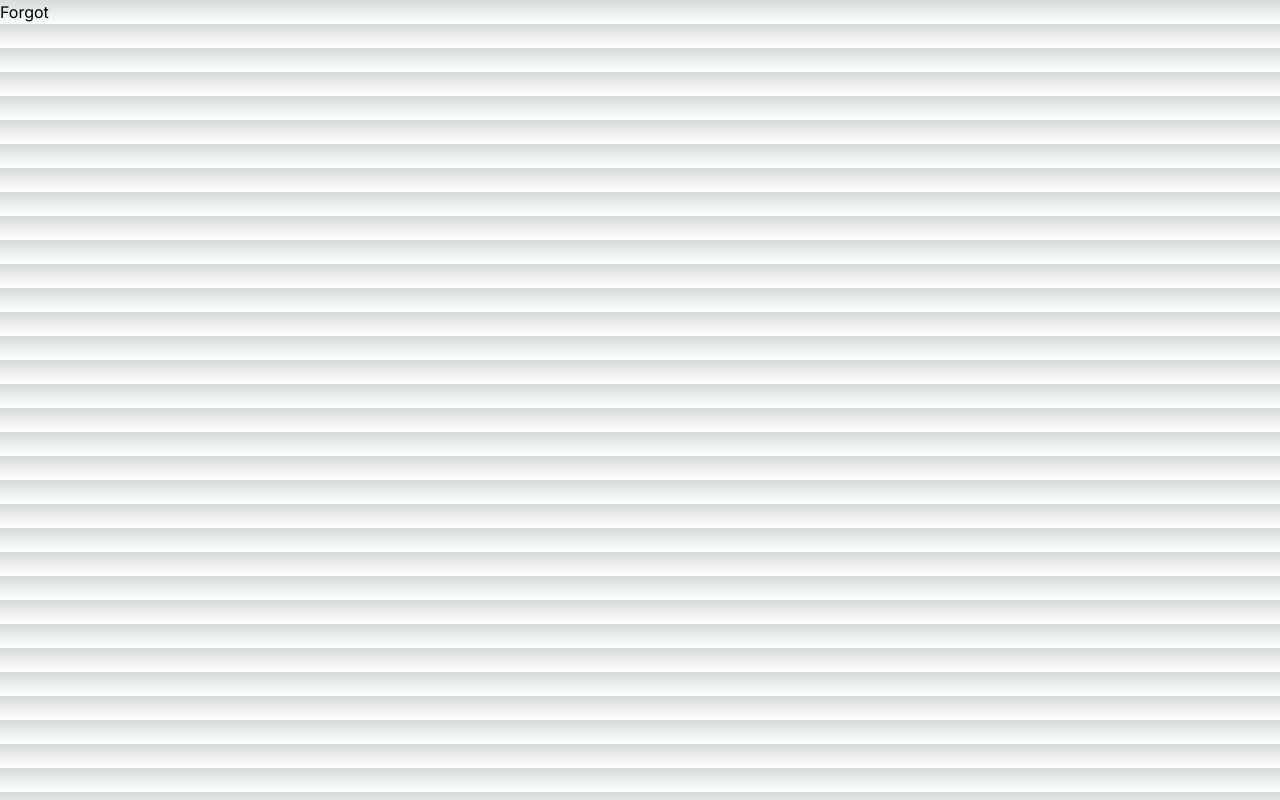
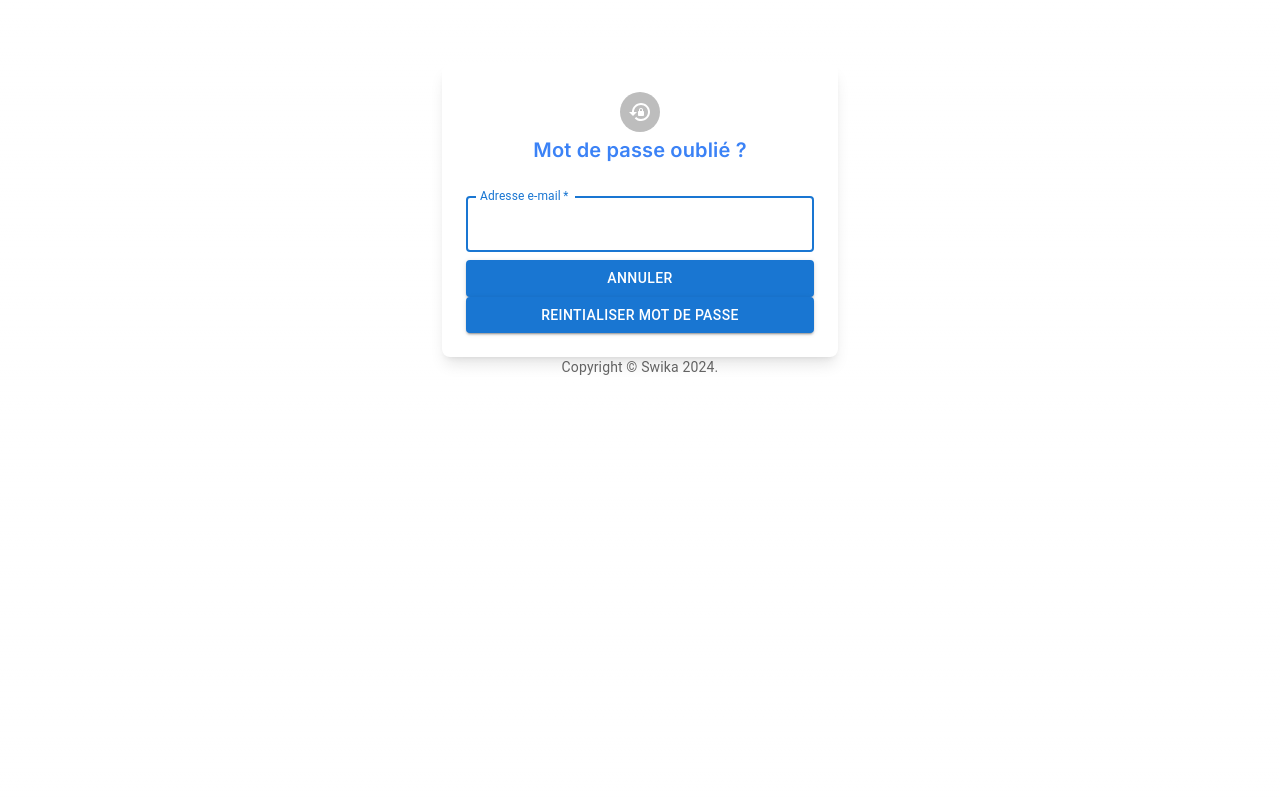
Before and after one commit to Marouane124/Swika-app, a Next.js app: page /Forgot in a window 1280 px wide. Built offline with nearby package versions, Linux system fonts and the light colour scheme.

Commit message:
Ajout de la premiere version de reset password

```diff
--- a/app/Forgot/page.tsx
+++ b/app/Forgot/page.tsx
@@ -1,5 +1,68 @@
-export default function Home() {
+"use client";
+
+import * as React from 'react';
+import Avatar from '@mui/material/Avatar';
+import Button from '@mui/material/Button';
+import CssBaseline from '@mui/material/CssBaseline';
+import TextField from '@mui/material/TextField';
+import Box from '@mui/material/Box';
+import LockResetIcon from '@mui/icons-material/LockReset';
+import Container from '@mui/material/Container';
+import Copyright from '@/components/Copyright';
+
+export default function Forgot() {
+    const handleSubmit = (event: React.FormEvent<HTMLFormElement>) => {
+      event.preventDefault();
+      const data = new FormData(event.currentTarget);
+      console.log({
+        email: data.get('email'),
+      });
+    };
+
     return (
-        <h1>Forgot</h1>
+        <Container component="main" maxWidth="xs" className="pt-16 mx-auto">
+      <CssBaseline />
+      <Box
+        className="flex flex-col items-center bg-white p-6 rounded-lg shadow-lg"
+      >
+        <Avatar className="bg-blue-500 m-1">
+          <LockResetIcon />
+        </Avatar>
+        <h1 className="text-blue-500 text-xl font-semibold">
+            Mot de passe oublié ?
+        </h1>
+        <Box component="form" onSubmit={handleSubmit} noValidate className="mt-4 w-full">
+          <TextField
+            margin="normal"
+            required
+            fullWidth
+            id="email"
+            label="Adresse e-mail"
+            name="email"
+            autoComplete="email"
+            autoFocus
+          />
+
+          <Button
+            type="reset"
+            fullWidth
+            variant="contained"
+            className="bg-blue-500 hover:bg-blue-600 text-white mt-4"
+          >
+            Annuler
+          </Button>
+
+          <Button
+            type="submit"
+            fullWidth
+            variant="contained"
+            className="bg-blue-500 hover:bg-blue-600 text-white mt-4"
+          >
+            Reintialiser mot de passe
+          </Button>
+        </Box>
+      </Box>
+      <Copyright className="mt-8 mb-4" />
+    </Container>
     );
 }
--- /dev/null
+++ b/app/ResetPassword/page.tsx
@@ -0,0 +1,9 @@
+import SignIn from "./SignIn";
+
+export default function Home() {
+    return (
+        <div className="bg-gray-50 min-h-screen">
+            <SignIn />
+        </div>
+    );
+}
--- /dev/null
+++ b/components/Copyright.tsx
@@ -0,0 +1,11 @@
+import Typography from '@mui/material/Typography';
+
+export default function Copyright(props: any) {
+    return (
+        <Typography variant="body2" color="text.secondary" align="center" {...props}>
+          {'Copyright © '}
+          Swika {new Date().getFullYear()}
+          {'.'}
+        </Typography>
+      );
+}
```
